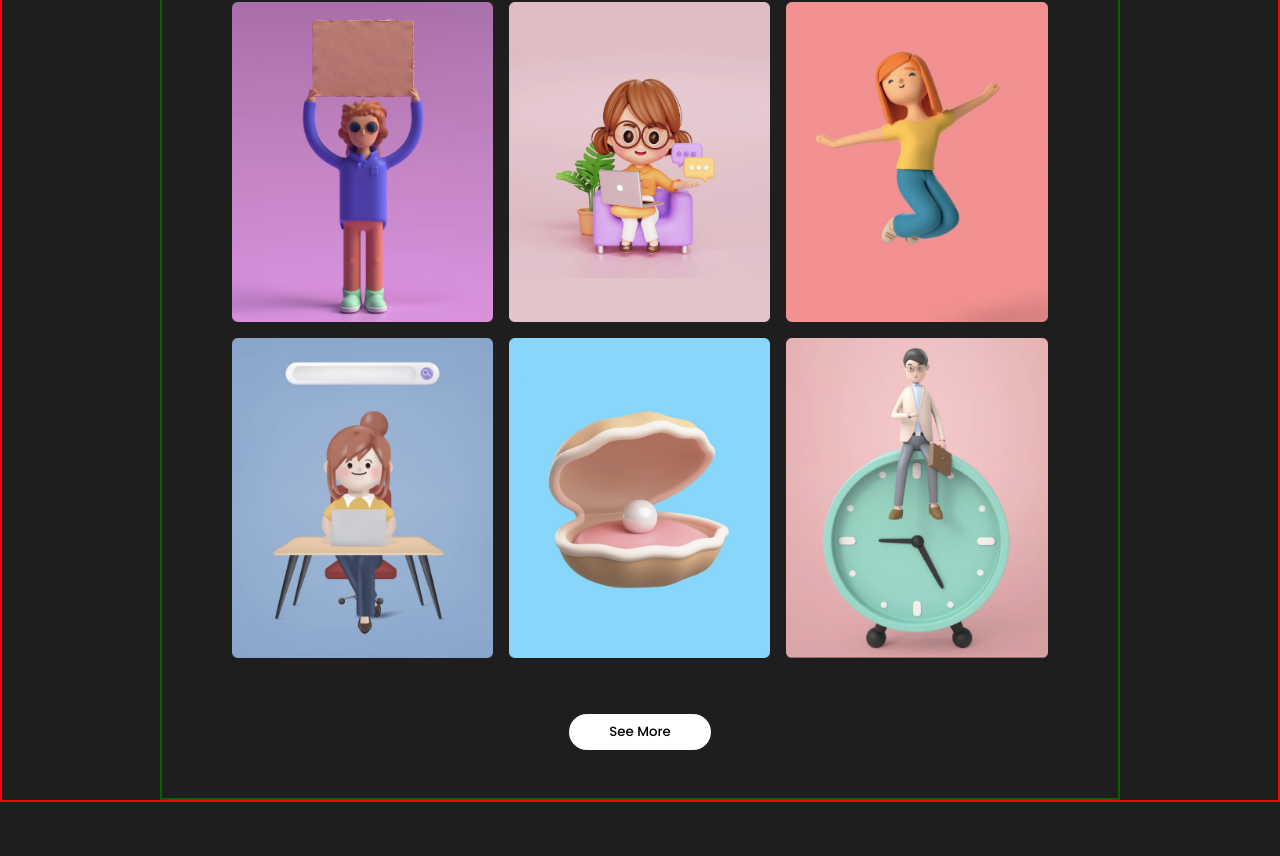
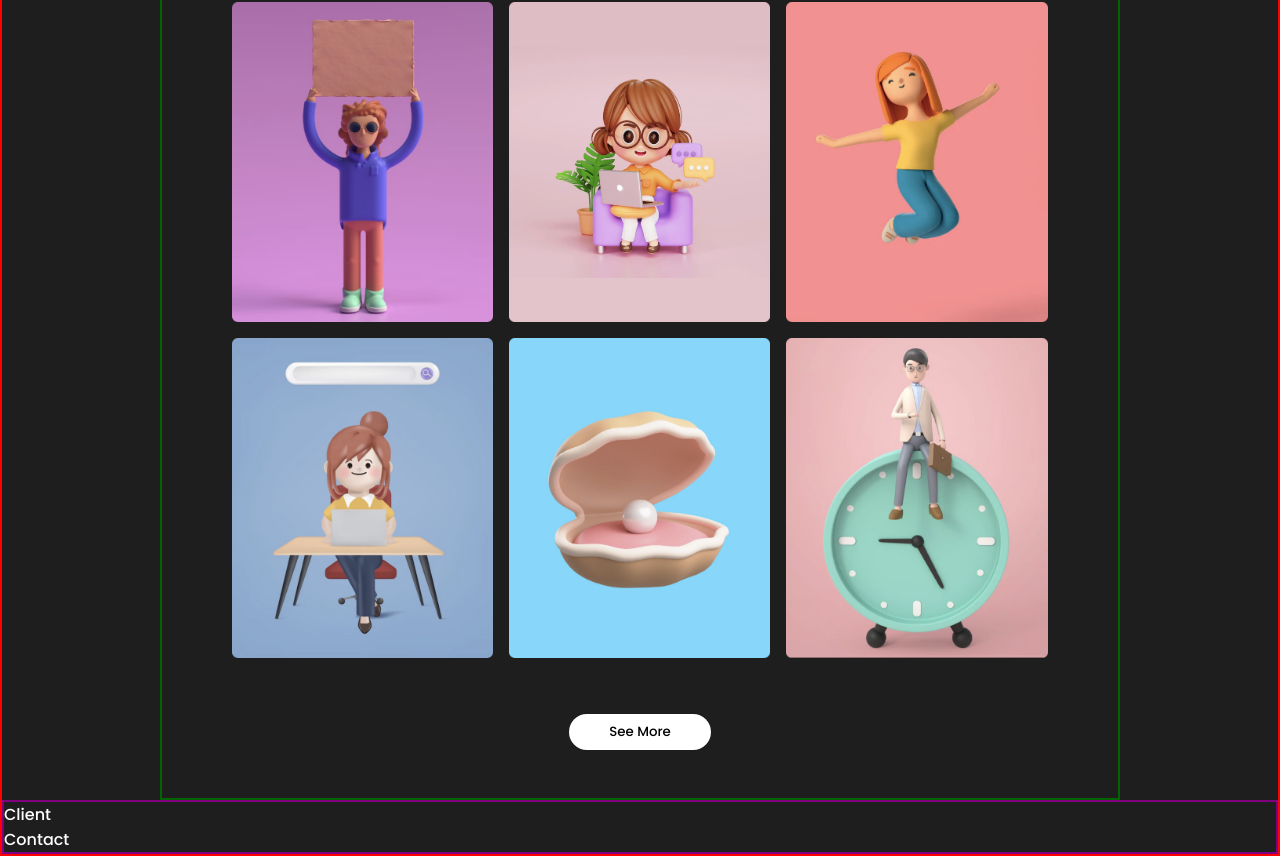
Before and after one commit to pacificsun/profile, a React (Create React App) app: page / in a window 1280 px wide. Shown: the part 1612-2468 px from the top of the page. Before the commit the page ends 2414 px from the top, so only its background shows below. Built offline with nearby package versions, Linux system fonts and the light colour scheme.

Commit message:
github host config

```diff
--- a/package.json
+++ b/package.json
@@ -1,6 +1,7 @@
 {
   "name": "my-profile",
   "version": "0.1.0",
+   "homepage":"https://pacificsun.github.io/proffile",
   "private": true,
   "dependencies": {
     "@testing-library/jest-dom": "^5.17.0",
@@ -13,6 +14,8 @@
     "web-vitals": "^2.1.4"
   },
   "scripts": {
+    "predeploy": "npm run build",
+    "deploy": "gh-pages -d build",
     "start": "react-scripts start",
     "build": "react-scripts build",
     "test": "react-scripts test",
@@ -35,5 +38,8 @@
       "last 1 firefox version",
       "last 1 safari version"
     ]
+  },
+  "devDependencies": {
+    "gh-pages": "^6.0.0"
   }
 }
--- a/src/App.js
+++ b/src/App.js
@@ -1,8 +1,9 @@
 
+import Intro from './components/Intro/intro';
+import Works from './components/Works/works';
+import Skills from './components/Skills/skills';
 import Navbar from './components/NavBar/navbar';
-import Intro from './components/Intro/intro'
-import Skills from './components/Skills/skills';
-import Works from './components/Works/works';
+import Contact from './components/Contact/contact';
 
 function App() {
   return (
@@ -11,6 +12,7 @@ function App() {
       <Intro/>
       <Skills/>
       <Works />
+      <Contact/>
     </div>
   );
 }
--- /dev/null
+++ b/src/components/Contact/contact.css
@@ -0,0 +1,3 @@
+.contactPage{
+border: 2px solid purple;
+}
--- /dev/null
+++ b/src/components/Contact/contact.jsx
@@ -0,0 +1,14 @@
+import React from "react";
+import './contact.css'
+const Contact =()=>{
+    return(
+        <section className="contactPage">
+            <div id="clients">
+                Client
+            </div>
+            <div id="contact">Contact</div>
+        </section>
+    )
+}
+
+export default Contact
```
Also changed, not shown: 1 other file (tests, documents, lock files or other folders).
